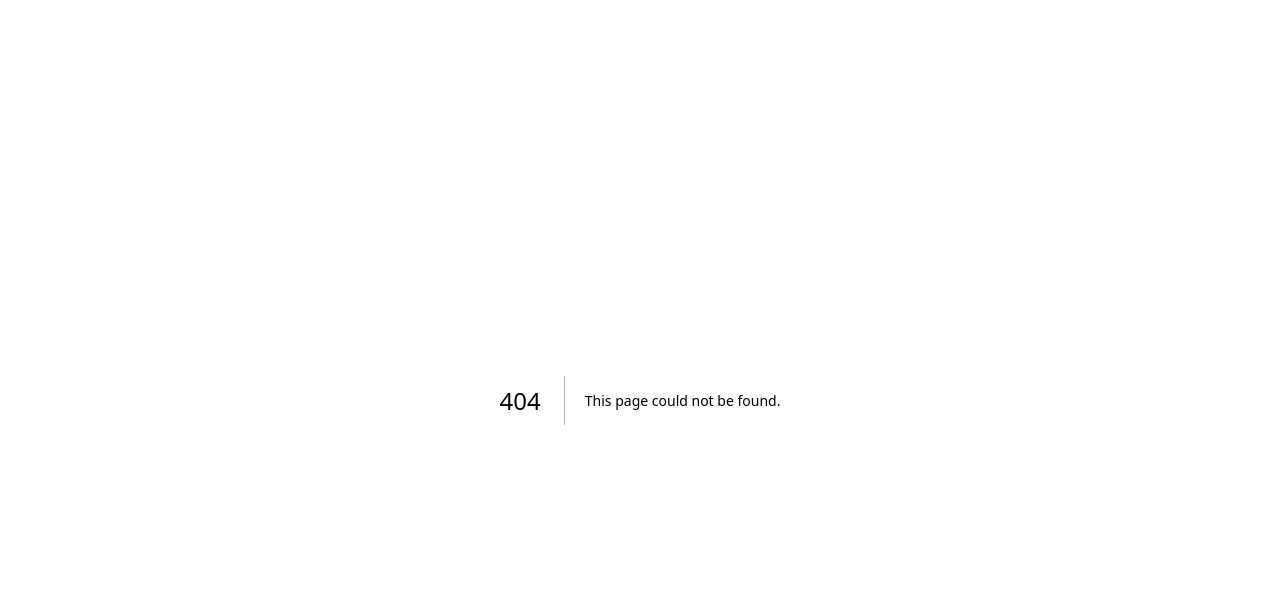
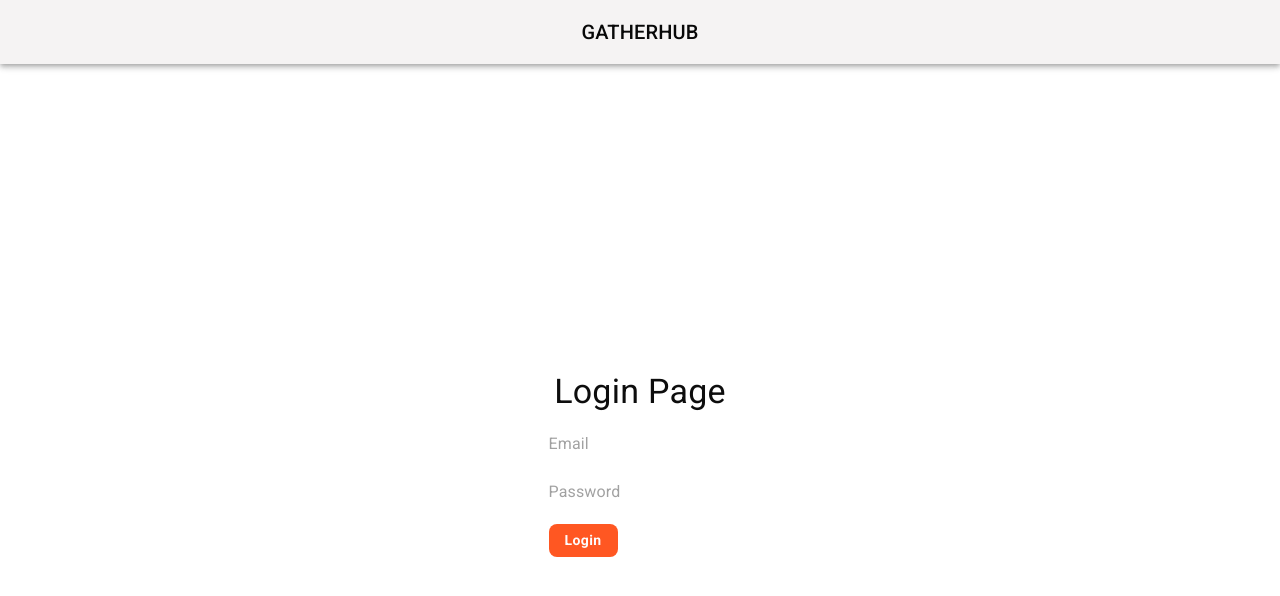
Before and after one commit to mikegoat1/The-Eventers, a Next.js app in the folder event_management_system/: page /login in a window 1280 px wide. Before the commit this address had no page. Shown: the top 596 px of the page. Built offline with nearby package versions, Linux system fonts and the light colour scheme.

Commit message:
chore: add Login component with form validation using Formik and Yup

```diff
--- a/event_management_system/package.json
+++ b/event_management_system/package.json
@@ -21,13 +21,15 @@
     "cors": "^2.8.5",
     "dotenv": "^16.4.5",
     "express-validator": "^7.2.0",
+    "formik": "^2.4.6",
     "jsonwebtoken": "^9.0.2",
     "mongoose": "^8.5.3",
     "morgan": "^1.10.0",
     "next": "^14.2.17",
     "node-mocks-http": "^1.16.1",
     "react": "^18",
-    "react-dom": "^18"
+    "react-dom": "^18",
+    "yup": "^1.6.1"
   },
   "devDependencies": {
     "@babel/core": "^7.26.0",
--- /dev/null
+++ b/event_management_system/src/pages/login/index.jsx
@@ -0,0 +1,98 @@
+import React from 'react';
+import AppBar from '@mui/material/AppBar';
+import Box from '@mui/material/Box';
+import Typography from '@mui/material/Typography';
+import * as yup from 'yup';
+import { useFormik } from 'formik';
+import axios from '../../lib/axios';
+import GenericButton from '@/components/GenericButton';
+import InputBase from '@mui/material/InputBase';
+
+
+const validationSchema = yup.object({
+  email: yup
+    .string()
+    .email('Invalid email format')
+    .required('Email is required'),
+  password: yup
+    .string()
+    .min(6, 'Password must be at least 6 characters')
+    .required('Password is required'),
+});
+
+
+
+const Login = () => {
+    const formik = useFormik({
+      initialValues: {
+        email: '',
+        password: '',
+      },
+      validationSchema: validationSchema,
+      onSubmit: async (values) => {
+        try {
+          const response = await axios.post('/login', values);
+          console.log('Login successful:', response.data);
+        } catch (error) {
+          console.error('Login failed:', error);
+        }
+      },
+    });
+  return (
+    <>
+      <Box>
+        <AppBar
+          position="static"
+          sx={{ backgroundColor: '#F5F3F3', color: '#080808' }}
+        >
+          <Typography
+            variant="h6"
+            component="div"
+            sx={{ flexGrow: 1, textAlign: 'center', padding: 2 }}
+          >
+            GATHERHUB
+          </Typography>
+        </AppBar>
+        <Box
+          sx={{
+            display: 'flex',
+            justifyContent: 'center',
+            alignItems: 'center',
+            height: '100vh',
+            flexDirection: 'column',
+            gap: 2,
+          }}
+        >
+          <Typography variant="h4">Login Page</Typography>
+          <form onSubmit={formik.handleSubmit}>
+            <Box sx={{ display: 'flex', flexDirection: 'column', gap: 2 }}>
+              <InputBase
+                type="email"
+                name="email"
+                placeholder="Email"
+                onChange={formik.handleChange}
+                value={formik.values.email}
+              />
+              {formik.errors.email && (
+                <Typography color="error">{formik.errors.email}</Typography>
+              )}
+              <InputBase
+                type="password"
+                name="password"
+                placeholder="Password"
+                onChange={formik.handleChange}
+                value={formik.values.password}
+              />
+              {formik.errors.password && (
+                <Typography color="error">{formik.errors.password}</Typography>
+              )}
+              <GenericButton variant="primary" text="Login"/>
+            </Box>
+            </form>
+        </Box>
+      </Box>
+    </>
+  );
+};
+
+export default Login;
```
Also changed, not shown: 1 other file (tests, documents, lock files or other folders).
